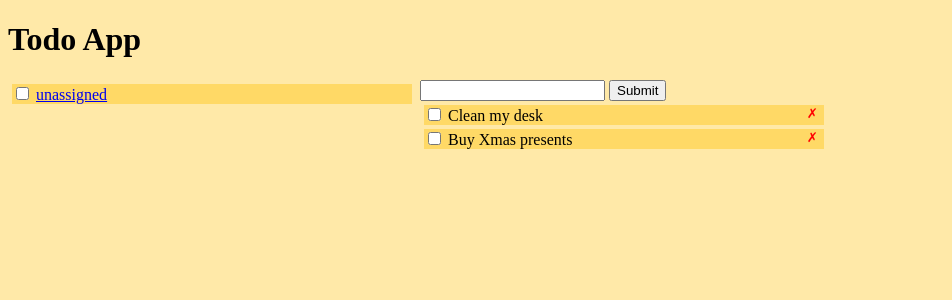
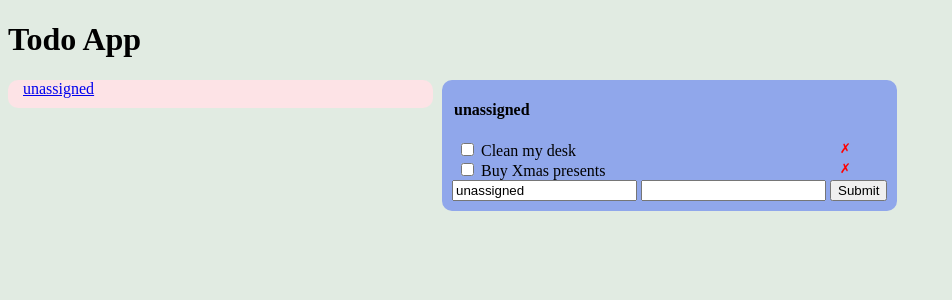
Before and after one commit to gwillig/todo_flask, a Flask app: page /list/1 in a window 1280 px wide. Shown: the top 300 px of the page, without its empty margins (0-952 px from the left). Run offline with Flask 2, Linux system fonts and the light colour scheme; data comes from the database, SQL or seed files in the repository; some libraries are stand-ins or nearby versions.

Commit message:
FEAT: improved style'

```diff
--- a/app.py
+++ b/app.py
@@ -58,6 +58,7 @@ if len(TodoList.query.all())==0:
 def get_list(list_id):
     print(list_id)
     return render_template('index.html',
+                           selected_list=TodoList.query.filter_by(id=list_id).first().name,
                            lists=TodoList.query.order_by('id').all(),
                            todos=Todo.query.filter_by(list_id=list_id).order_by('id')
                            )
@@ -74,8 +75,10 @@ def index():
 @app.route('/todo/create',methods=['Post'])
 def create_item():
     description = request.form.get("description", None)
+    selected_list = request.form.get("selected_list", None)
+    list_name_id = TodoList.query.filter_by(name=selected_list).first().id
     try:
-        new_task=Todo(name=description)
+        new_task=Todo(name=description,list_id=list_name_id)
         db.session.add(new_task)
         db.session.commit()
     except:
@@ -85,7 +88,7 @@ def create_item():
     finally:
         db.session.close()
     print(description)
-    return redirect(url_for('index'))
+    return redirect(url_for(f'get_list',list_id=list_name_id))
 
 
 @app.route('/todo/change_complete',methods=['Post'])
--- a/templates/index.html
+++ b/templates/index.html
@@ -7,7 +7,7 @@
     <style>
 
         body{
-            background-color:#ffc10759
+            background-color:rgb(225, 235, 226)
         }
 
         span{
@@ -33,14 +33,35 @@
             background-color: red;
         }
 
+        .todo_title{
+            margin-left:2px;
+        }
+
         li{
             width:400px;
-            background-color: hsla(45, 100%, 70%, 1);
+            background-color: rgb(150, 189, 223)
             margin: 4px;
+            margin-left:5px;
         }
+
+        .list_wrapper{
+        background-color:rgb(253, 227, 230)
+        }
+
+        .todo_wrapper{
+            background-color:rgb(144, 167, 235);
+            margin-left:5px;
+        }
+
         .list_wrapper, .todo_wrapper {
             display: inline-block;
             vertical-align: top;
+            border-radius: 10px;
+            margin-bottom:5px;
+            padding-bottom: 10px;
+            padding-right: 10px;
+            padding-left: 10px;
+
         }
     </style>
 </head>
@@ -50,7 +71,6 @@
          <ul>
             {%for item in lists%}
             <li>
-                <input  onclick="clicked_checkbox(this)"type="checkbox" {%if item.done%}checked {%endif%}>
                 <a href="/list/{{item.id}}" class="list_item">{{item.name}}</a>
             </li>
             {%endfor%}
@@ -58,11 +78,8 @@
     </div>
 
     <div class="todo_wrapper">
-        <form action="/todo/create" method="post">
-            <input type="text" id="description" name="description">
-            <button type="submit">Submit</button>
-        </form>
        <ul>
+           <h4 class="todo_title">{{selected_list}}</h4>
             {%for item in todos%}
             <li>
                 <input  onclick="clicked_checkbox(this)"type="checkbox" {%if item.done%}checked {%endif%}>
@@ -71,8 +88,12 @@
             </li>
             {%endfor%}
         </ul>
+        <form action="/todo/create" method="post">
+            <input type="text" id="selected_list" name="selected_list" value="{{selected_list}}">
+            <input type="text" id="description" name="description">
+            <button type="submit">Submit</button>
+        </form>
     </div>
-
 
 
 </body>
```
